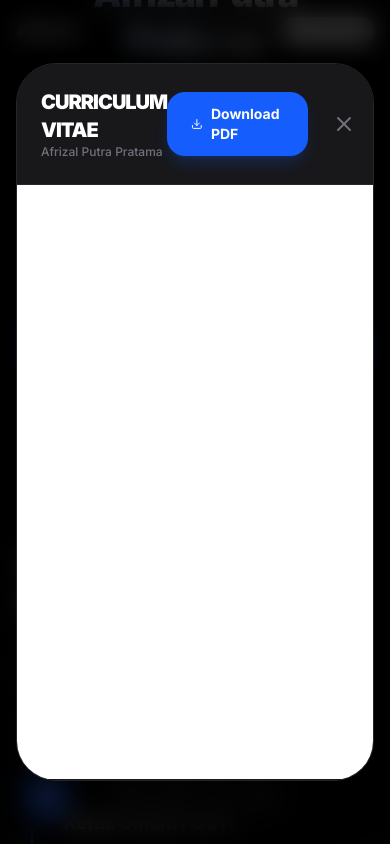
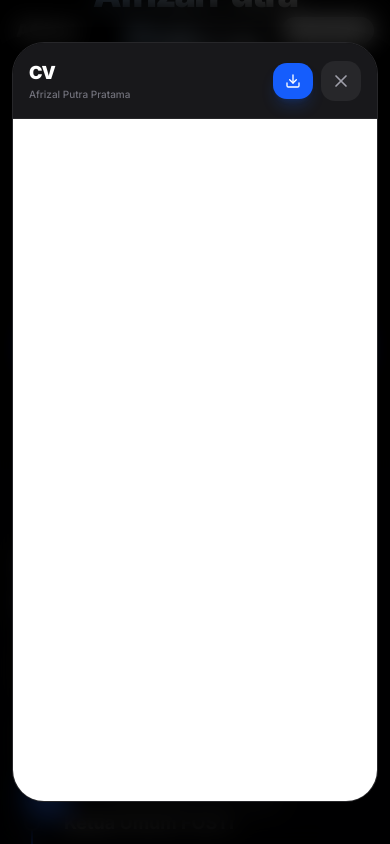
Before and after one commit to Afrizal-Putra-Pratama/portofolio-afrizal, a Next.js app: page / in a window 390 px wide. Both pictures are taken after a click on the button "Lihat Resume". Shown: the part 657-1501 px from the top of the page. Built offline with nearby package versions, Linux system fonts and the light colour scheme.

Commit message:
cv mobile fixed

```diff
--- a/src/components/sections/Hero.tsx
+++ b/src/components/sections/Hero.tsx
@@ -3,11 +3,11 @@
 import React, { useState, useEffect } from "react";
 import { motion, AnimatePresence } from "framer-motion";
 import Image from "next/image";
-import { Download, X, ExternalLink } from "lucide-react";
+import { Download, X, ExternalLink, FileText } from "lucide-react";
 import { useLanguage } from "../LanguageProvider";
 
 export default function Hero() {
-  const { t } = useLanguage();
+  const { t, language } = useLanguage();
   const [isModalOpen, setIsModalOpen] = useState(false);
   const [mounted, setMounted] = useState(false);
   const [roleIndex, setRoleIndex] = useState(0);
@@ -31,20 +31,12 @@ export default function Hero() {
       {/* 1. Background Animatif: Floating Orbs */}
       <div className="absolute inset-0 overflow-hidden pointer-events-none">
         <motion.div
-          animate={{
-            x: [0, 100, 0],
-            y: [0, -50, 0],
-            scale: [1, 1.2, 1]
-          }}
+          animate={{ x: [0, 100, 0], y: [0, -50, 0], scale: [1, 1.2, 1] }}
           transition={{ duration: 20, repeat: Infinity, ease: "linear" }}
           className="absolute -top-[10%] -left-[10%] w-[40%] h-[40%] bg-blue-100/30 dark:bg-blue-900/10 blur-[120px] rounded-full"
         />
         <motion.div
-          animate={{
-            x: [0, -80, 0],
-            y: [0, 100, 0],
-            scale: [1, 1.1, 1]
-          }}
+          animate={{ x: [0, -80, 0], y: [0, 100, 0], scale: [1, 1.1, 1] }}
           transition={{ duration: 25, repeat: Infinity, ease: "linear" }}
           className="absolute bottom-[10%] -right-[10%] w-[50%] h-[50%] bg-indigo-100/20 dark:bg-zinc-800/20 blur-[100px] rounded-full"
         />
@@ -125,13 +117,7 @@ export default function Hero() {
               className="relative w-[290px] md:w-[340px] bg-white dark:bg-zinc-900 p-4 rounded-[2.5rem] shadow-[0_35px_60px_-15px_rgba(0,0,0,0.1)] dark:shadow-none border border-zinc-200 dark:border-zinc-800 cursor-grab z-20 group"
             >
               <div className="relative w-full aspect-[4/5] rounded-[1.8rem] overflow-hidden bg-zinc-100 dark:bg-zinc-800 border border-zinc-100 dark:border-zinc-800">
-                <Image
-                  src="/images/profile.jpg"
-                  alt="Afrizal"
-                  fill
-                  className="object-cover object-top transition-transform duration-700 group-hover:scale-110"
-                  priority
-                />
+                <Image src="/images/profile.jpg" alt="Afrizal" fill className="object-cover object-top transition-transform duration-700 group-hover:scale-110" priority />
               </div>
 
               <div className="mt-6 px-2 pb-2">
@@ -140,8 +126,6 @@ export default function Hero() {
                     <p className="text-zinc-900 dark:text-white font-black text-xl leading-none uppercase tracking-tighter">Afrizal P.P.</p>
                     <p className="text-[9px] text-zinc-400 font-bold uppercase tracking-widest mt-2">Indonesia • 2026-AFZ</p>
                   </div>
-
-                  {/* Barcode Random */}
                   <div className="w-full h-8 flex gap-[2px] items-center justify-center opacity-30 group-hover:opacity-60 transition-opacity">
                     {[...Array(30)].map((_, i) => (
                       <div key={i} className="bg-black dark:bg-white h-full" style={{ width: `${(i % 3 === 0) ? 3 : 1}px` }} />
@@ -159,27 +143,63 @@ export default function Hero() {
       {/* 4. MODAL RESUME */}
       <AnimatePresence>
         {isModalOpen && (
-          <div className="fixed inset-0 z-[200] flex items-center justify-center p-4">
+          <div className="fixed inset-0 z-[200] flex items-center justify-center p-3 sm:p-4">
             <motion.div initial={{ opacity: 0 }} animate={{ opacity: 1 }} exit={{ opacity: 0 }} onClick={() => setIsModalOpen(false)} className="absolute inset-0 bg-black/80 backdrop-blur-md" />
-            <motion.div initial={{ scale: 0.9, opacity: 0, y: 30 }} animate={{ scale: 1, opacity: 1, y: 0 }} exit={{ scale: 0.9, opacity: 0, y: 30 }} className="relative w-full max-w-5xl h-[85vh] bg-white dark:bg-zinc-950 rounded-[2.5rem] overflow-hidden shadow-2xl flex flex-col border border-zinc-200 dark:border-zinc-800">
-              <div className="p-6 md:px-10 border-b border-zinc-100 dark:border-zinc-800 flex justify-between items-center bg-white dark:bg-zinc-900">
+            <motion.div initial={{ scale: 0.95, opacity: 0, y: 20 }} animate={{ scale: 1, opacity: 1, y: 0 }} exit={{ scale: 0.95, opacity: 0, y: 20 }} className="relative w-full max-w-5xl h-[90vh] md:h-[85vh] bg-white dark:bg-zinc-950 rounded-[2rem] md:rounded-[2.5rem] overflow-hidden shadow-2xl flex flex-col border border-zinc-200 dark:border-zinc-800">
+
+              {/* HEADER MODAL - Dioptimalkan untuk Mobile */}
+              <div className="p-4 md:px-10 md:py-6 border-b border-zinc-100 dark:border-zinc-800 flex justify-between items-center bg-white dark:bg-zinc-900 shrink-0">
                 <div className="flex flex-col">
-                  <h3 className="font-black text-xl text-zinc-900 dark:text-white uppercase tracking-tighter">Curriculum Vitae</h3>
-                  <span className="text-xs text-zinc-500 font-medium">Afrizal Putra Pratama</span>
+                  {/* Di HP teksnya jadi 'CV', di Desktop jadi 'Curriculum Vitae' */}
+                  <h3 className="font-black text-lg md:text-xl text-zinc-900 dark:text-white uppercase tracking-tighter line-clamp-1">
+                    <span className="md:hidden">CV</span>
+                    <span className="hidden md:inline">Curriculum Vitae</span>
+                  </h3>
+                  <span className="text-[10px] md:text-xs text-zinc-500 font-medium line-clamp-1">Afrizal Putra Pratama</span>
                 </div>
-                <div className="flex items-center gap-3">
-                  {/* Tombol Download sudah diarahkan ke file PDF yang baru */}
-                  <a href="/CV-Afrizal Putra Pratama 2026.pdf" download="CV-Afrizal Putra Pratama 2026.pdf" className="flex items-center gap-2 px-6 py-3 bg-blue-600 text-white rounded-2xl font-bold text-sm shadow-lg shadow-blue-600/20 hover:bg-blue-700 transition-all">
-                    <Download className="w-4 h-4" /> Download PDF
+
+                <div className="flex items-center gap-2 md:gap-3">
+                  <a
+                    href="/CV-Afrizal Putra Pratama 2026.pdf"
+                    download="CV-Afrizal Putra Pratama 2026.pdf"
+                    className="flex items-center gap-1.5 md:gap-2 px-3 py-2.5 md:px-6 md:py-3 bg-blue-600 text-white rounded-xl md:rounded-2xl font-bold text-xs md:text-sm shadow-lg shadow-blue-600/20 hover:bg-blue-700 transition-all whitespace-nowrap"
+                  >
+                    <Download className="w-4 h-4" />
+                    {/* Teks Unduh CV hanya muncul di layar yang agak besar, di layar sangat kecil hanya ikon */}
+                    <span className="hidden sm:inline">{language === "id" ? "Unduh CV" : "Download PDF"}</span>
                   </a>
-                  <button onClick={() => setIsModalOpen(false)} className="p-3 hover:bg-zinc-100 dark:hover:bg-zinc-800 rounded-2xl transition-colors">
-                    <X className="w-6 h-6 text-zinc-500" />
+                  <button onClick={() => setIsModalOpen(false)} className="p-2.5 md:p-3 bg-zinc-100 hover:bg-zinc-200 dark:bg-zinc-800 dark:hover:bg-zinc-700 rounded-xl md:rounded-2xl transition-colors">
+                    <X className="w-5 h-5 md:w-6 md:h-6 text-zinc-600 dark:text-zinc-400" />
                   </button>
                 </div>
               </div>
-              <div className="flex-1 bg-zinc-50 dark:bg-zinc-900 overflow-hidden">
-                {/* iframe sudah memuat PDF dari file yang baru */}
-                <iframe src="/CV-Afrizal Putra Pratama 2026.pdf" className="w-full h-full border-none" title="Resume" />
+
+              {/* BODY MODAL (IFRAME) */}
+              <div className="relative flex-1 bg-zinc-100 dark:bg-zinc-900 overflow-hidden">
+
+                {/* Fallback Message (Terlihat jika iframe gagal dimuat di HP) */}
+                <div className="absolute inset-0 flex flex-col items-center justify-center p-6 text-center z-0">
+                   <div className="w-16 h-16 bg-blue-100 dark:bg-blue-900/30 rounded-full flex items-center justify-center mb-4 text-blue-600 dark:text-blue-400">
+                     <FileText className="w-8 h-8" />
+                   </div>
+                   <h4 className="text-zinc-900 dark:text-white font-bold text-lg mb-2">
+                     {language === "id" ? "Pratinjau tidak tersedia di perangkat ini." : "Preview not available on this device."}
+                   </h4>
+                   <p className="text-zinc-500 dark:text-zinc-400 text-sm max-w-sm mb-6">
+                     {language === "id" ? "Browser mobile Anda mungkin memblokir tampilan PDF langsung. Silakan unduh file untuk melihatnya." : "Your mobile browser might block direct PDF rendering. Please download the file to view it."}
+                   </p>
+                   {/* Tombol Cadangan jika gagal dimuat */}
+                   <a href="/CV-Afrizal Putra Pratama 2026.pdf" download="CV-Afrizal Putra Pratama 2026.pdf" className="px-6 py-3 bg-blue-600 text-white font-bold text-sm rounded-xl">
+                     {language === "id" ? "Unduh CV Sekarang" : "Download CV Now"}
+                   </a>
+                </div>
+
+                {/* IFRAME PDF (Akan menutupi Fallback Message jika berhasil dimuat di Desktop) */}
+                <iframe
+                  src="/CV-Afrizal Putra Pratama 2026.pdf"
+                  className="relative z-10 w-full h-full border-none bg-transparent"
+                  title="Resume"
+                />
               </div>
             </motion.div>
           </div>
```
